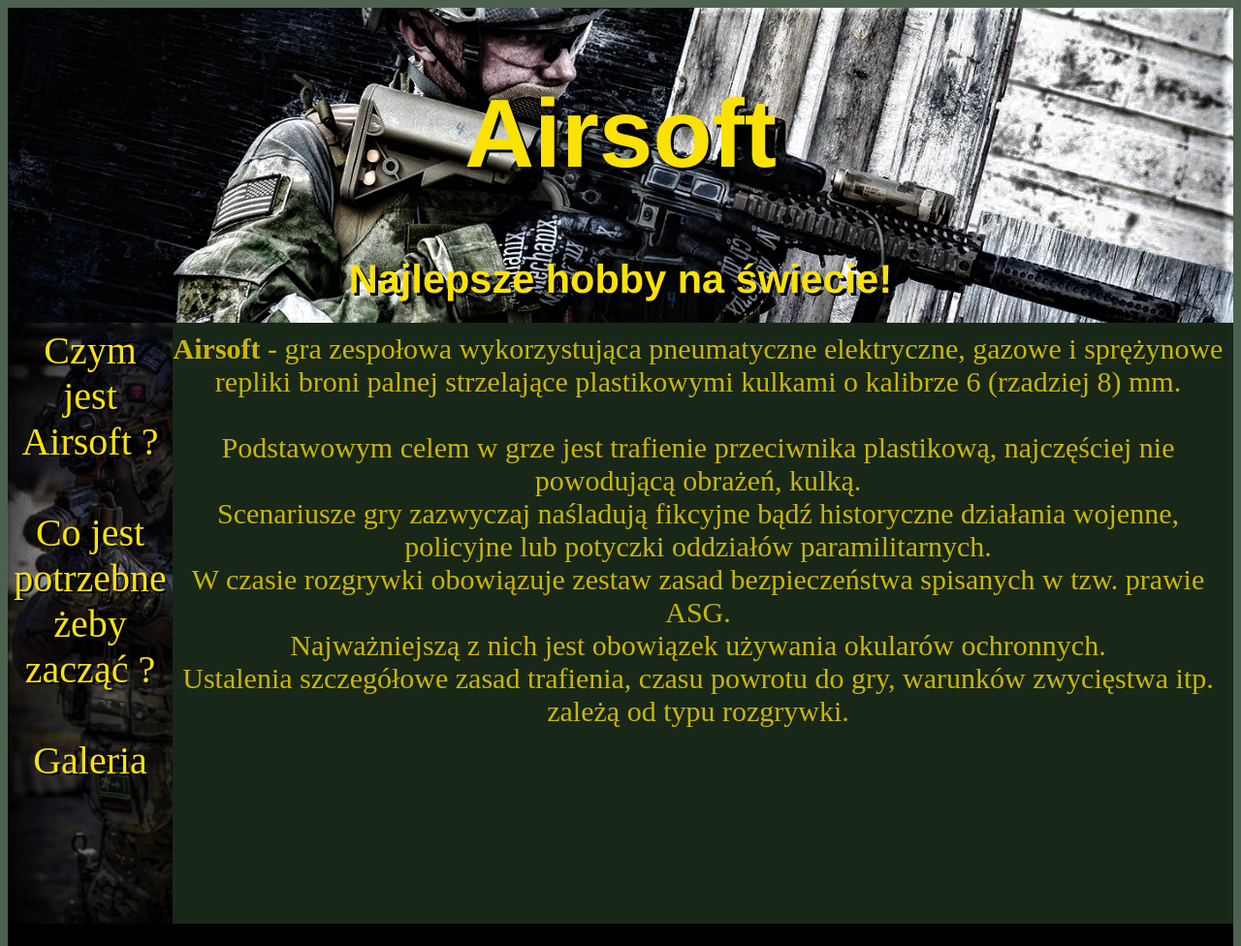
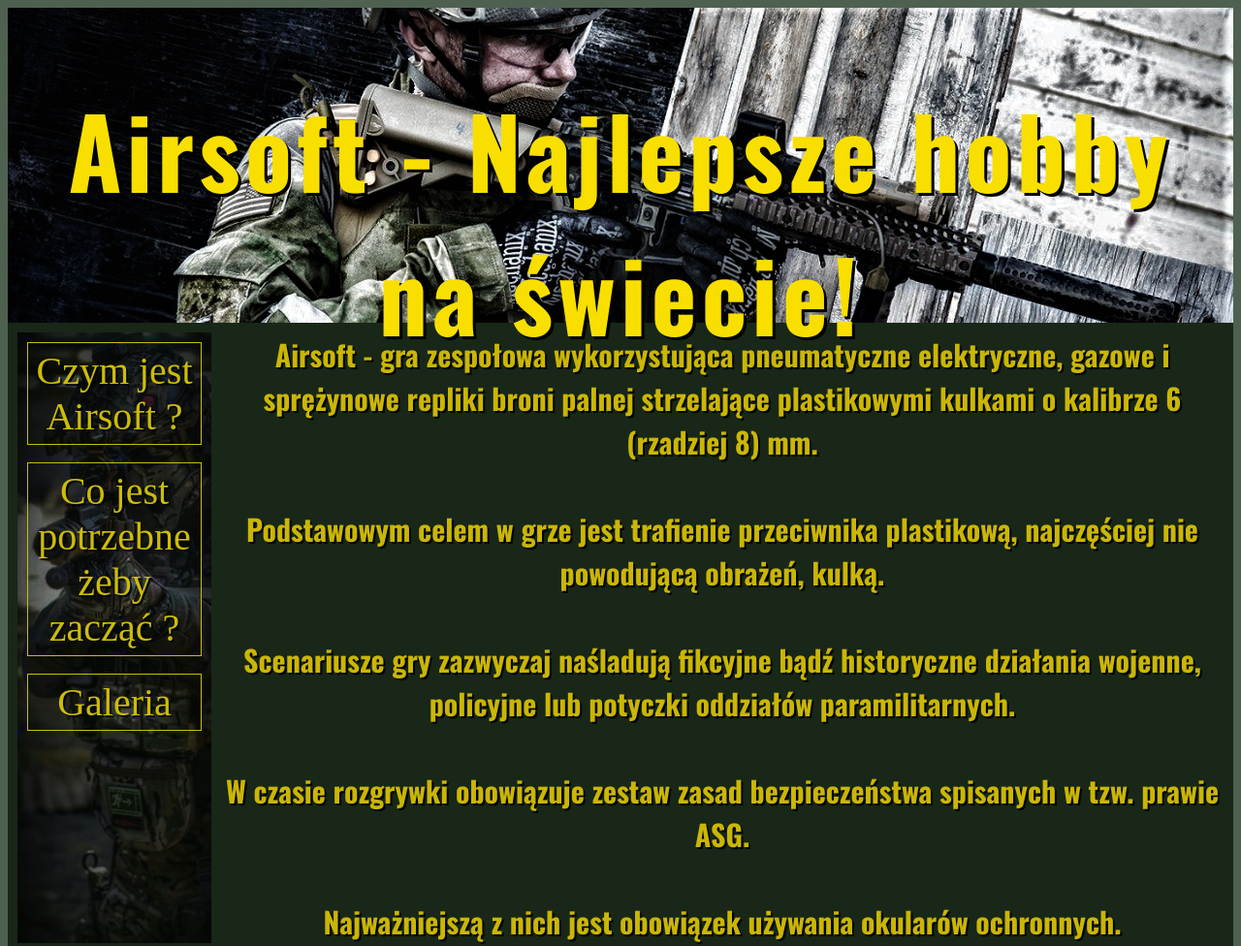
Before and after one commit to novyTM/Airsoft, a plain HTML site: page index.html in a window 1280 px wide. Shown: the top 976 px of the page at 97% size. Drawn offline with nearby package versions, Linux system fonts and the light colour scheme.

Commit message:
Kolejne zmiany wygladu nav i top

```diff
--- a/index.html
+++ b/index.html
@@ -12,27 +12,30 @@
         <meta name="description" content="Strona przedstawia i opisuje sport zwany Airsoftem. Daj się do niego zachęcić" />
 
         <meta name="keywords" content="airsoft, asg, hobby"/>
+
+        <link rel="preconnect" href="https://fonts.googleapis.com">
+        <link rel="preconnect" href="https://fonts.gstatic.com" crossorigin>
+        <link href="https://fonts.googleapis.com/css2?family=Oswald:wght@300;700&display=swap" rel="stylesheet">
     </head>
 
     <body>
         <div id="container">
             <div id="top">
-              <h1>Airsoft<br/><h5>Najlepsze hobby na świecie!</h5></h1>
+              <h1>Airsoft - Najlepsze hobby na świecie!</h1>
             </div>
 
             <div id="nav">
-                Czym jest Airsoft ? <br/><br/>
-
-                Co jest potrzebne żeby zacząć ? <br/><br/>
-
-                Galeria
+                <div class="option">Czym jest Airsoft ?</div><br/>
+                <div class="option">Co jest potrzebne żeby zacząć ?</div><br/>
+                <div class="option">Galeria</div>
 
             </div>
             <div id="content">
                <b>Airsoft</b> - gra zespołowa wykorzystująca pneumatyczne elektryczne, gazowe i sprężynowe repliki broni palnej strzelające plastikowymi kulkami o kalibrze 6 (rzadziej 8) mm.<br/><br/>
-               Podstawowym celem w grze jest trafienie przeciwnika plastikową, najczęściej nie powodującą obrażeń, kulką.<br/>
-               Scenariusze gry zazwyczaj naśladują fikcyjne bądź historyczne działania wojenne, policyjne lub potyczki oddziałów paramilitarnych.<br/>
-               W czasie rozgrywki obowiązuje zestaw zasad bezpieczeństwa spisanych w tzw. prawie ASG.<br/> Najważniejszą z nich jest obowiązek używania okularów ochronnych. <br/>
+               Podstawowym celem w grze jest trafienie przeciwnika plastikową, najczęściej nie powodującą obrażeń, kulką.<br/> <br/>
+               Scenariusze gry zazwyczaj naśladują fikcyjne bądź historyczne działania wojenne, policyjne lub potyczki oddziałów paramilitarnych.<br/><br/>
+               W czasie rozgrywki obowiązuje zestaw zasad bezpieczeństwa spisanych w tzw. prawie ASG.<br/><br/>
+                Najważniejszą z nich jest obowiązek używania okularów ochronnych. <br/><br/>
                Ustalenia szczegółowe zasad trafienia, czasu powrotu do gry, warunków zwycięstwa itp. zależą od typu rozgrywki.
 
 
--- a/style.css
+++ b/style.css
@@ -14,8 +14,9 @@ body
 {
 
     height: 320px;
-    font-family: 'Franklin Gothic Medium', 'Arial Narrow', Arial, sans-serif;
-    color: rgb(250, 226, 7);
+    font-family: 'Oswald', sans-serif;
+    color: rgb(248, 223, 0);
+    letter-spacing: 5px;
     font-size: 50px;
     text-align:center;
     padding-top: 5px;
@@ -27,45 +28,50 @@ body
 
 }
 
+
 #nav
 {
     float: left;
-    width: 160px;
+    width: 180px;
     min-height: 610px;
-    background: rgb(78, 97, 80) url("Img/nav.jpg") ;
+    padding:10px;
+    margin: 10px;
+    background: url("Img/nav.jpg") ;
     background-size: cover;
+    color:rgb(250, 226, 7);
+    text-shadow: 2px 2px rgb(0, 0, 0);
+    opacity: 0.8;
+
+}
+
+.option
+{
+    font-size: 40px;
     padding: 5px;
     text-align: center;
-    color:rgb(250, 226, 7);
-    font-size: 40px;
-    text-shadow: 2px 2px rgb(0, 0, 0);
+    border: 1px solid rgb(250, 226, 7)
 
+}
 
-
+.option:hover
+{
+    cursor: pointer;
+    background-color: rgb(63, 62, 62)
 
 }
 
 #content
 {
-    height: 600px;
+    height: 650px;
     padding: 10px;
     background-color: rgb(31, 73, 40);
     color: rgb(202, 182, 5);
+    font-family: 'Oswald', sans-serif;
+    text-shadow: 2px 2px rgb(2, 2, 2);
     font-size: 30px;
-
     text-align: center;
+    font-weight: 700;
     background: rgb(24, 39, 23)
-
-
-
-
-
-
-
-
-
-
-
 }
 
 #footer
```
